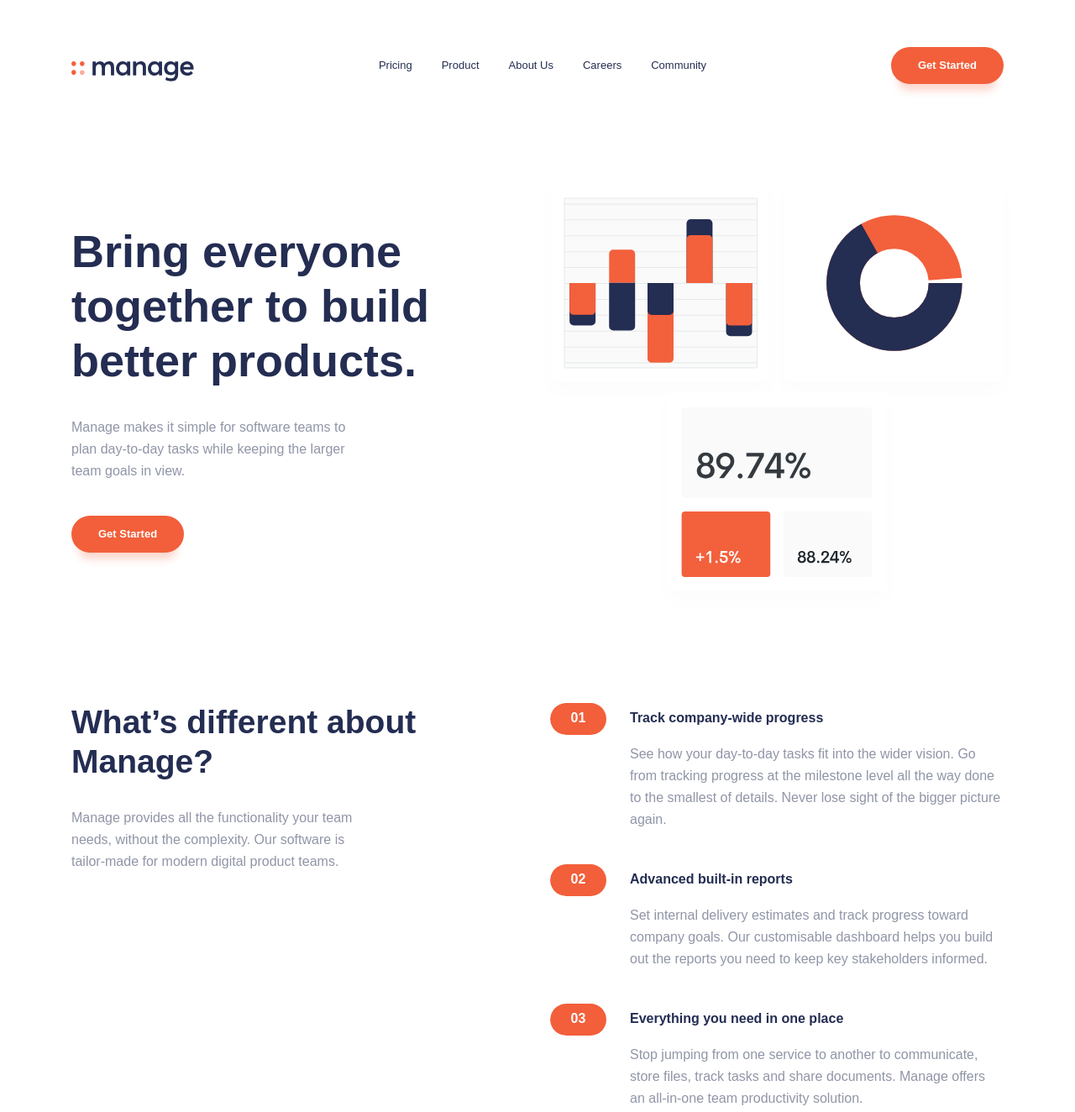
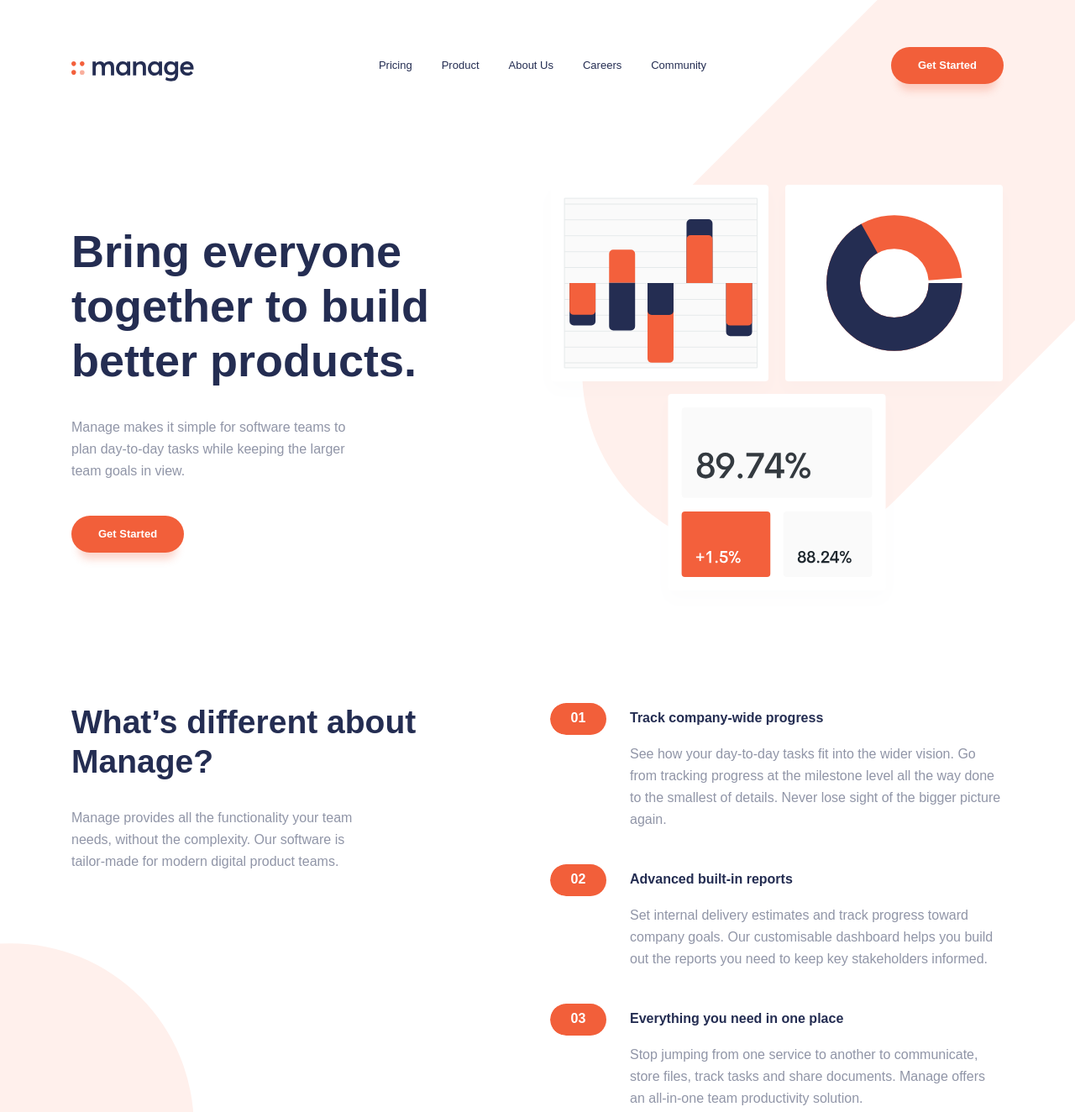
Before and after one commit to ksenius/manage-landing, a website: page src/index.html in a window 1280 px wide. Shown: the top 1324 px of the page at 84% size. Drawn offline with nearby package versions, Linux system fonts and the light colour scheme; files that its build step writes are made by us from their sources; a web font is replaced by a local one.

Commit message:
Add and position background images

```diff
--- a/src/scss/helpers/_mixins.scss
+++ b/src/scss/helpers/_mixins.scss
@@ -11,11 +11,7 @@
 }
 
 @mixin media($min, $max: null) {
-  @if $min == null {
-    @media (max-width: $max - 1px) { @content; }
-  }
-
-  @else if $max == null {
+  @if $max == null {
     @media (min-width: $min) { @content; }
   }
 
--- a/src/scss/helpers/_variables.scss
+++ b/src/scss/helpers/_variables.scss
@@ -6,7 +6,3 @@ $very-dark-blue: hsl(233, 12%, 13%);
 $pale-red: hsl(13, 100%, 96%);
 $light-gray: hsl(0, 0%, 98%);
 $pale-bright-red: #f99073;
-
-// Breakpoints
-$tablet: 768px;
-$screen-sm: 1000px;
--- a/src/scss/style.scss
+++ b/src/scss/style.scss
@@ -122,6 +122,43 @@ body {
 
   @include screen-sm {
     padding: 5.6rem 0;
+  }
+
+  &::before {
+    content: '';
+    position: absolute;
+    width: 100%;
+    height: 81.4rem;
+    background-image: url("../images/bg-tablet-pattern.svg");
+    background-repeat: no-repeat;
+    background-size: 125% auto;
+    background-position: calc(50% + 25vw) -30vw;
+    top: 0;
+    right: 0;
+    z-index: -1999;
+
+    @include media(475px) {
+      background-size: 57rem auto;
+      background-position: calc(50% + 25vw) -30vw;
+    }
+
+    @include media(530px) {
+      background-position: calc(50% + 20vw) -25vw;
+    }
+
+    @include tablet {
+      background-size: 70% auto;
+      background-position: calc(50% + 40vw) -20vw;
+    }
+
+    @include screen-sm {
+      background-position: calc(50% + 40vw) -12vw;
+    }
+
+    @include screen-md {
+      background-size: auto;
+      background-position: calc(50% + 46rem) -15.4rem;
+    }
   }
 
   &__container {
@@ -267,7 +304,7 @@ body {
     text-align: center;
 
     @include tablet {
-      flex-basis: calc(50% - 15px);
+      flex-basis: calc(50% - 1.5rem);
       text-align: left;
     }
   }
@@ -299,7 +336,7 @@ body {
 
   &__img {
     width: 100%;
-    max-width: 400px;
+    max-width: 42rem;
     display: block;
     margin: 0 auto;
 
@@ -308,7 +345,7 @@ body {
       margin: 0;
       width: 107%;
       margin-left: -3.5%;
-      margin-bottom: -18px;
+      margin-bottom: -1.8rem;
     }
   }
 }
@@ -316,9 +353,46 @@ body {
 /** Features */
 .features {
   padding: 5rem 0;
+  position: relative;
 
   @include screen-sm {
     padding: 6.8rem 0;
+  }
+
+  &::before {
+    content: '';
+    position: absolute;
+    width: 100%;
+    height: 81.4rem;
+    background-image: url("../images/bg-tablet-pattern.svg");
+    background-repeat: no-repeat;
+    background-size: 90% auto;
+    background-position: calc(50% + 55vw) top;
+    top: -70vw;
+    right: 0;
+    z-index: -1999;
+
+    @include media(530px) {
+      top: -37rem;
+      background-size: 47.7rem auto;
+      background-position: calc(50% + 60vw) top;
+    }
+
+    @include tablet {
+      top: 20vw;
+      background-size: 70% auto;
+      background-position: calc(0% - 50vw) bottom;
+    }
+
+    @include screen-sm {
+      top: 35vw;
+    }
+
+    @include screen-md {
+      top: 35.4rem;
+      background-size: auto;
+      background-position: calc(50% - 81.6rem) bottom;
+    }
   }
 
   &__content {
@@ -329,7 +403,7 @@ body {
     margin-bottom: 6rem;
 
     @include screen-sm {
-      max-width: 350px;
+      max-width: 35rem;
       margin-top: 3rem;
       margin-bottom: 0;
     }
@@ -422,7 +496,7 @@ body {
     width: 0.8rem;
     height: 0.8rem;
     background: #fff;
-    border: 1px solid $bright-red;
+    border: 0.1rem solid $bright-red;
     border-radius: 50%;
     padding: 0;
     margin: 0 0.3rem;
@@ -474,8 +548,7 @@ body {
     text-align: left;
     background-image: url(../images/bg-simplify-section-desktop.svg);
     background-repeat: no-repeat;
-    background-size: 100%;
-    background-position: bottom;
+    background-position: calc(50% + 25.5rem) bottom;
     padding: 6rem 0;
   }
 
@@ -531,10 +604,6 @@ body {
         'logo nav1 nav2 form'
         'socials nav1 nav2 copyright';
     }
-
-    // & > * {
-    //   border: 1px dotted coral;
-    // }
   }
 
   &__logo {
```
